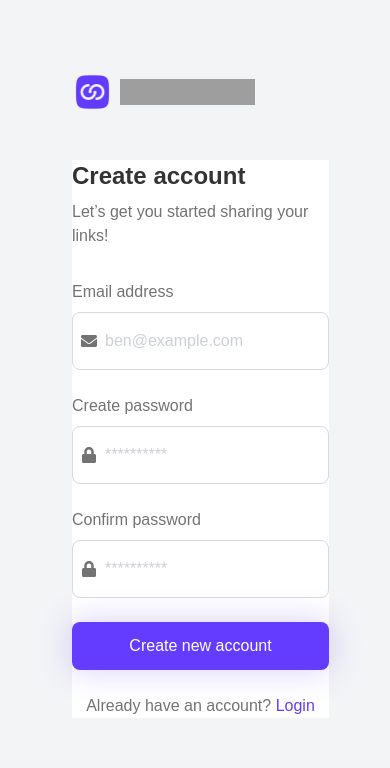
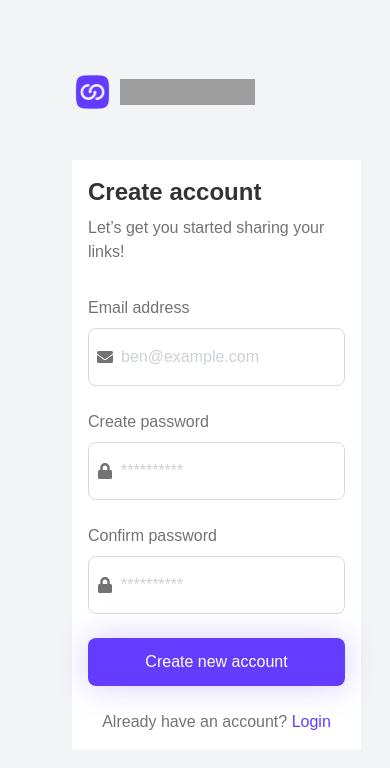
Before and after one commit to Adanna-Nnajiofor/Link-Sharing-App, a Next.js app: page /register in a window 390 px wide. Shown: the top 768 px of the page. Built offline with nearby package versions, Linux system fonts and the light colour scheme; no server answers; grey boxes are pictures that could not be loaded.

Commit message:
first commit

```diff
--- a/src/app/login/page.tsx
+++ b/src/app/login/page.tsx
@@ -93,7 +93,7 @@ const LoginPage: React.FC = () => {
             className="w-[135px] h-[26.25px]"
           />
         </div>
-        <div className="w-full bg-white md:border-2 md:rounded-xl md:shadow-md md:p-6 gap-[40px]">
+        <div className="w-full p-4 bg-white md:border-2 md:rounded-xl md:shadow-md md:p-6 gap-[40px]">
           <div className="mb-4 flex flex-col gap-2">
             <h1 className="text-[#333333] text-2xl font-bold leading-8">
               {isRegistering ? "Register" : "Login"}
--- a/src/app/register/page.tsx
+++ b/src/app/register/page.tsx
@@ -81,7 +81,7 @@ const RegisterPage: React.FC = () => {
             className="w-[135px] h-[26.25px]"
           />
         </div>
-        <div className="w-full bg-white md:border-2 md:rounded-xl md:shadow-md md:p-6 gap-[40px]">
+        <div className="w-full p-4 bg-white md:border-2 md:rounded-xl md:shadow-md md:p-6 gap-[40px]">
           <div className="mb-4 flex flex-col gap-2">
             <h1 className="text-[#333333] text-2xl font-bold leading-8">
               Create account
```
